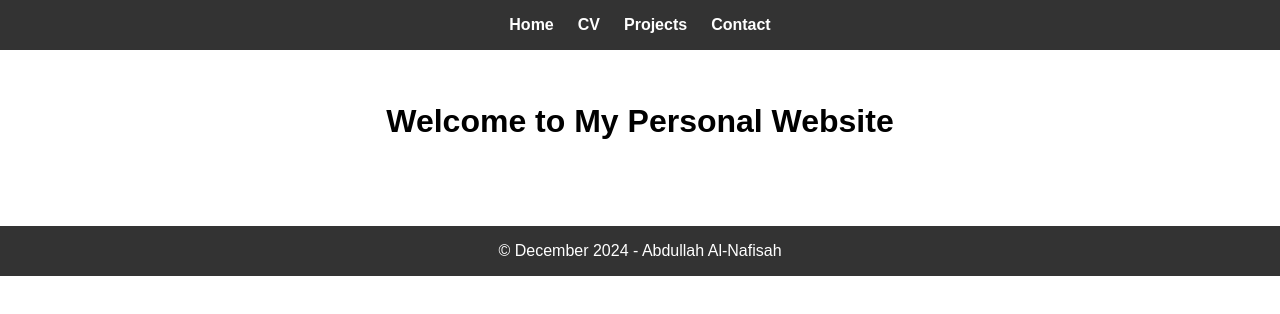
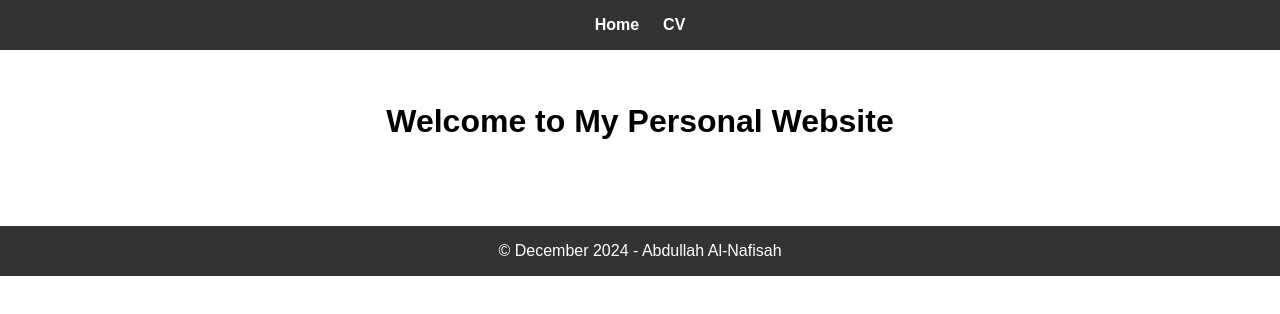
Before and after one commit to abdullahnafisah/abdullahnafisah.github.io, a plain HTML site: page index.html in a window 1280 px wide. Drawn offline with Linux system fonts and the light colour scheme.

Commit message:
Hide projects and contacts pages until they are complete

```diff
--- a/index.html
+++ b/index.html
@@ -10,8 +10,8 @@
     <nav>
         <a href="index.html">Home</a>
         <a href="cv.html">CV</a>
-        <a href="projects.html">Projects</a>
-        <a href="contact.html">Contact</a>
+        <!-- <a href="projects.html">Projects</a> -->
+        <!-- <a href="contact.html">Contact</a> -->
     </nav>
     <div>
         <h1>Welcome to My Personal Website</h1>
```
Also changed, not shown: contact.html (+1 -1 lines).
